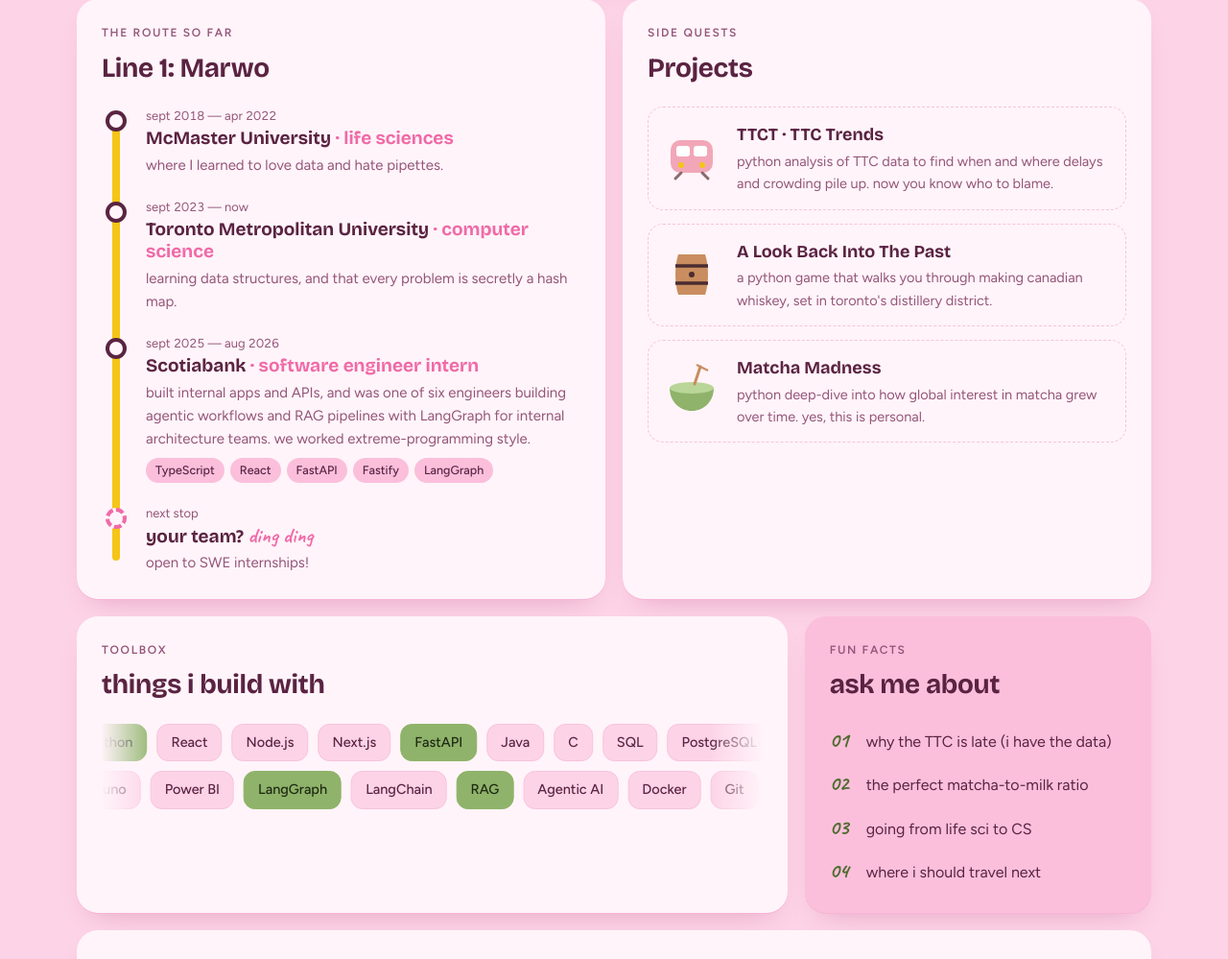
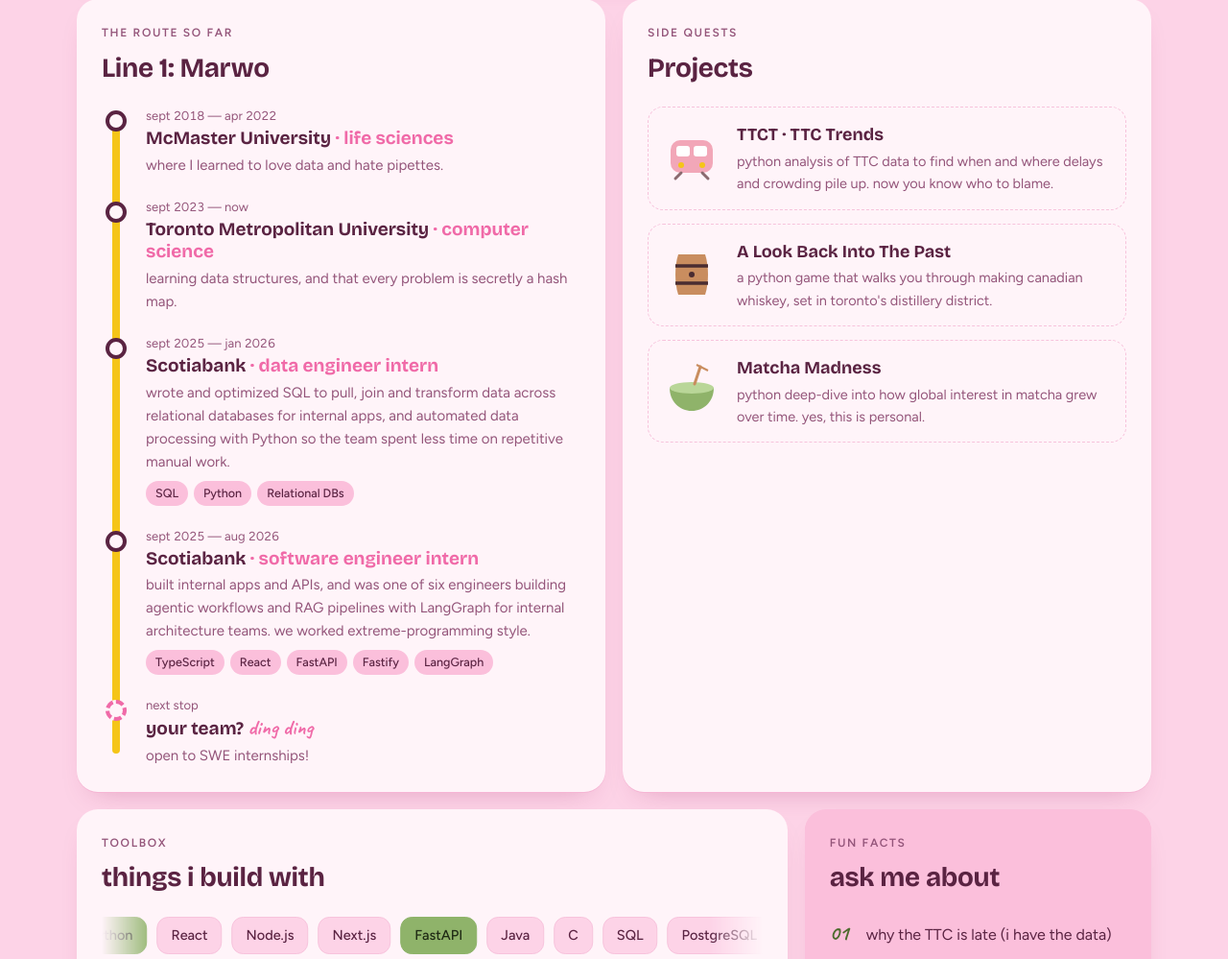
Before and after one commit to marweezy0903/personalsite, a plain HTML site: page index.html in a window 1280 px wide. Shown: the part 569-1568 px from the top of the page at 96% size. Drawn offline with nearby package versions, Linux system fonts and the light colour scheme.

Commit message:
added data eng

```diff
--- a/index.html
+++ b/index.html
@@ -176,6 +176,12 @@ nav{display:flex;justify-content:flex-end;align-items:center;padding-block:22px;
           <p>learning data structures, and that every problem is secretly a hash map.</p>
         </li>
         <li>
+          <div class="when">sept 2025 — jan 2026</div>
+          <h3>Scotiabank <span>· data engineer intern</span></h3>
+          <p>wrote and optimized SQL to pull, join and transform data across relational databases for internal apps, and automated data processing with Python so the team spent less time on repetitive manual work.</p>
+          <div class="chiplist"><span class="chip">SQL</span><span class="chip">Python</span><span class="chip">Relational DBs</span></div>
+        </li>
+        <li>
           <div class="when">sept 2025 — aug 2026</div>
           <h3>Scotiabank <span>· software engineer intern</span></h3>
           <p>built internal apps and APIs, and was one of six engineers building agentic workflows and RAG pipelines with LangGraph for internal architecture teams. we worked extreme-programming style.</p>
```
